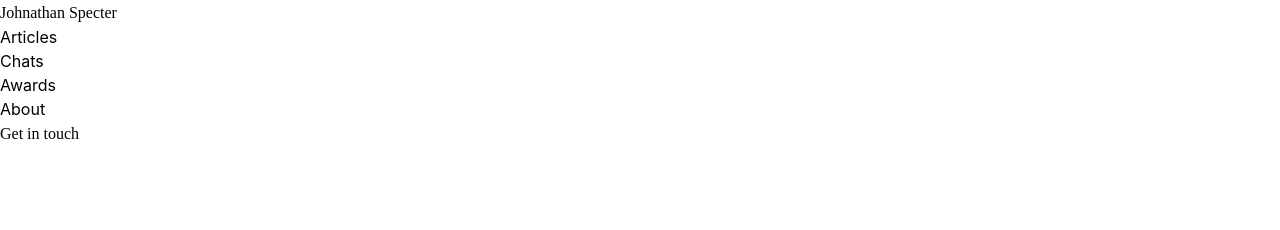
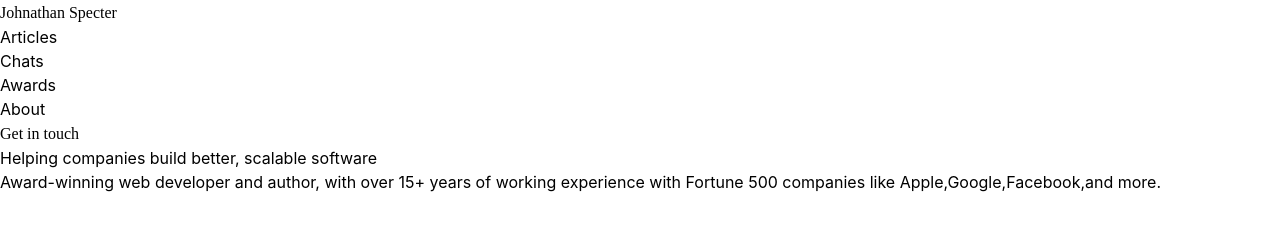
Before and after one commit to Ahmed7019/developer-porftolio, a website: page index.html in a window 1280 px wide. Drawn offline with Linux system fonts and the light colour scheme.

Commit message:
heading section

```diff
--- a/index.html
+++ b/index.html
@@ -1,11 +1,13 @@
 <!DOCTYPE html>
 <html lang="en">
+
 <head>
     <meta charset="UTF-8">
     <meta name="viewport" content="width=device-width, initial-scale=1.0">
     <title>Developer Portfolio</title>
     <link rel="stylesheet" href="dist/output.css">
 </head>
+
 <body class="font-Inter">
     <header>
         <nav>
@@ -19,5 +21,14 @@
             <a href="#" class="font-Prata">Get in touch</a>
         </nav>
     </header>
+
+    <main>
+        <section>
+            <h1>Helping companies build better, scalable software</h1>
+            <p>Award-winning web developer and author, with over 15+ years of working experience with Fortune 500
+                companies like Apple,Google,Facebook,and more.</p>
+        </section>
+    </main>
 </body>
+
 </html>
```
